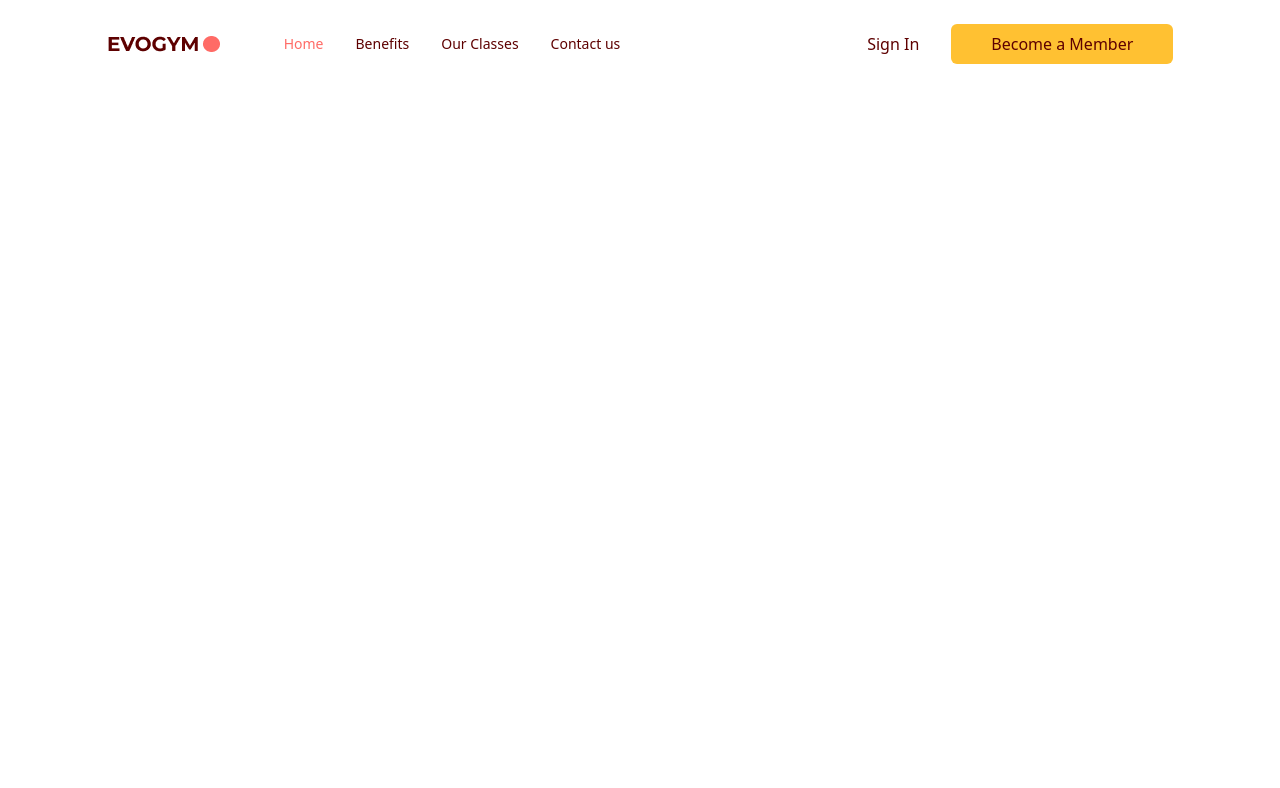
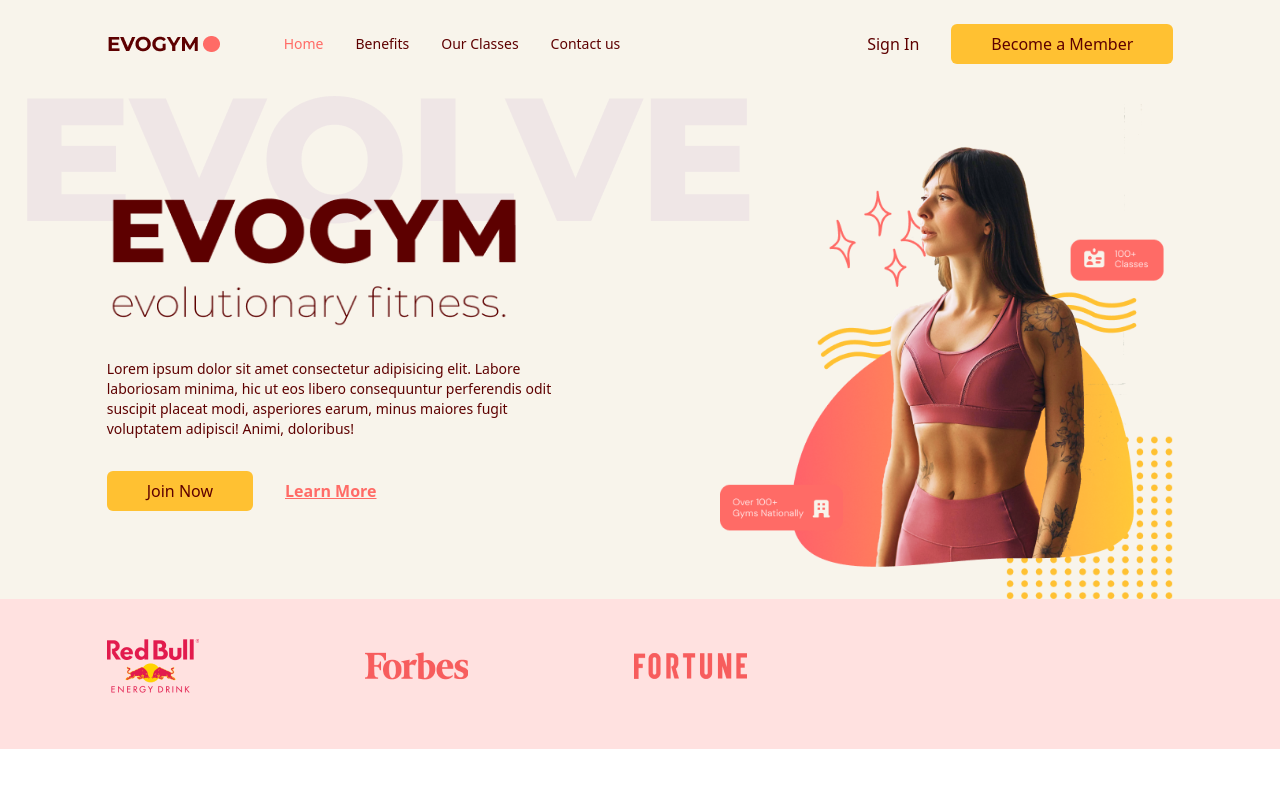
Before and after one commit to yschristian/c_gym, a React (Vite) app: page / in a window 1280 px wide. Shown: the top 788 px of the page. Built offline with nearby package versions, Linux system fonts and the light colour scheme.

Commit message:
homepage done

```diff
--- a/src/App.tsx
+++ b/src/App.tsx
@@ -1,6 +1,7 @@
 import Navbar from "@/scenes/navbar"
 import { useState, useEffect } from "react"
 import { SelectedPage } from "@/shared/types"
+import Home from "@/scenes/home"
 
 function App() {
   const [selectedPage, setSelectedPage] = useState<SelectedPage>(
@@ -26,6 +27,7 @@
         selectedPage={selectedPage}
         setSelectedPage={setSelectedPage}
       />
+      <Home setSelectedPage={setSelectedPage}/>
     </div>
   )
 }
--- /dev/null
+++ b/src/scenes/home/index.tsx
@@ -0,0 +1,99 @@
+import { SelectedPage } from '@/shared/types'
+import useMediaQuery from '@/hooks/useMediaQuery'
+import ActionButton from '@/shared/ActionButton'
+import HomePageText from "@/assets/HomePageText.png"
+import HomePageGraphic from "@/assets/HomePageGraphic.png"
+import SponsorRedBull from "@/assets/SponsorRedBull.png"
+import SponsorForbes from "@/assets/SponsorForbes.png"
+import SponsorFortune from "@/assets/SponsorFortune.png"
+import AnchorLink from 'react-anchor-link-smooth-scroll'
+import { motion } from 'framer-motion'
+
+type Props = {
+    setSelectedPage: (value: SelectedPage) => void
+}
+
+const Home = ({ setSelectedPage }: Props) => {
+    const isAboveMediumScreens = useMediaQuery("(min-width: 1060px)")
+    return (
+        <section
+            id="home"
+            className="gap-16 bg-gray-20 py-10 md:h-full md:pb-0"
+        >
+            {/* IMAGE AND MAIN HAEDER   */}
+            <motion.div
+            className="md:flex mx-auto w-5/6 items-center justify-center md:h-5/6"
+             onViewportEnter={()=> setSelectedPage(SelectedPage.Home)}
+            >
+                {/* MAIN HEADER */}
+                <div className="z-10 mt-32 md:basis-3/5">
+                    {/* HEADINGS */}
+                    <motion.div
+                        className="md:-mt-20"
+                        initial="hidden"
+                        whileInView="visible"
+                        viewport={{ once: true, amount: 0.5 }}
+                        transition={{ duration: 1 }}
+                        variants={{
+                            hidden: { opacity: 0, x: -50 },
+                            visible: { opacity: 1, x: 0 }
+                        }}
+                    >
+                        <div className="relative">
+                            <div className="before:absolute before:-top-20 before:-left-20 before:z-[-1] md:before:content-evolvetext ">
+                                <img alt="home-page-text" src={HomePageText} />
+                            </div>
+                        </div>
+                        <p className="mt-8 text-sm ">
+                            Lorem ipsum dolor sit amet consectetur adipisicing elit. Labore laboriosam minima, hic ut eos libero consequuntur perferendis odit suscipit placeat modi, asperiores earum, minus maiores fugit voluptatem adipisci! Animi, doloribus!
+                        </p>
+                    </motion.div>
+                    {/* ACTIONS */}
+                    <motion.div
+                        className="flex mt-8 items-center gap-8"
+                        initial="hidden"
+                        whileInView="visible"
+                        viewport={{ once: true, amount: 0.5 }}
+                        transition={{ delay: 0.2, duration: 1 }}
+                        variants={{
+                            hidden: { opacity: 0, x: -50 },
+                            visible: { opacity: 1, x: 0 }
+                        }}
+
+                    >
+                        <ActionButton setSelectedPage={setSelectedPage}>
+                            Join Now
+                        </ActionButton>
+                        <AnchorLink
+                            className="txt-sm font-bold text-primary-500 underline hover:text-secondary-500"
+                            onClick={() => setSelectedPage(SelectedPage.ContactUs)}
+                            href={`#${SelectedPage.ContactUs}`}
+                        >
+                            <p>Learn More</p>
+                        </AnchorLink>
+                    </motion.div>
+                </div>
+                {/* IMAGE */}
+                <div className="flex basis-3/5 justify-center md:z-10 md:ml-40 md:mt-16 md:justify-items-end ">
+                    <img alt="home-pageGraphic" src={HomePageGraphic} />
+                </div>
+            </motion.div>
+            {/* SPONSORS */}
+            {
+                isAboveMediumScreens && (
+                    <div className="h-[150px] w-full bg-primary-100 py-10">
+                        <div className="mx-auto w-5/6">
+                            <div className="flex w-3/5 items-center justify-between gap-8">
+                                <img alt="redbull-sponsor" src={SponsorRedBull} />
+                                <img alt="forbes-sponsor" src={SponsorForbes} />
+                                <img alt="fortune-sponsor" src={SponsorFortune} />
+                            </div>
+                        </div>
+                    </div>
+                )
+            }
+        </section >
+    )
+}
+
+export default Home
```
